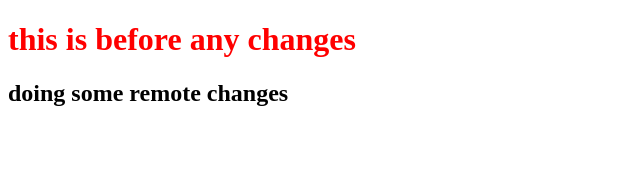
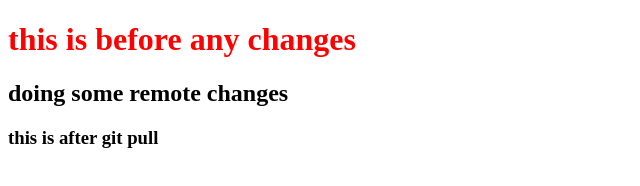
Before and after one commit to svermash/devops_exam, a plain HTML site: page index.html in a window 1280 px wide. Shown: the whole page, without its empty margins (0-640 px from the left). Drawn offline with Linux system fonts and the light colour scheme.

Commit message:
this is after remore

```diff
--- a/index.html
+++ b/index.html
@@ -7,5 +7,6 @@
     <body>
         <h1>this is before any changes</h1>
         <h2>doing some remote changes</h2>
+        <h3>this is after git pull</h3>
     </body>
 </html>
```
